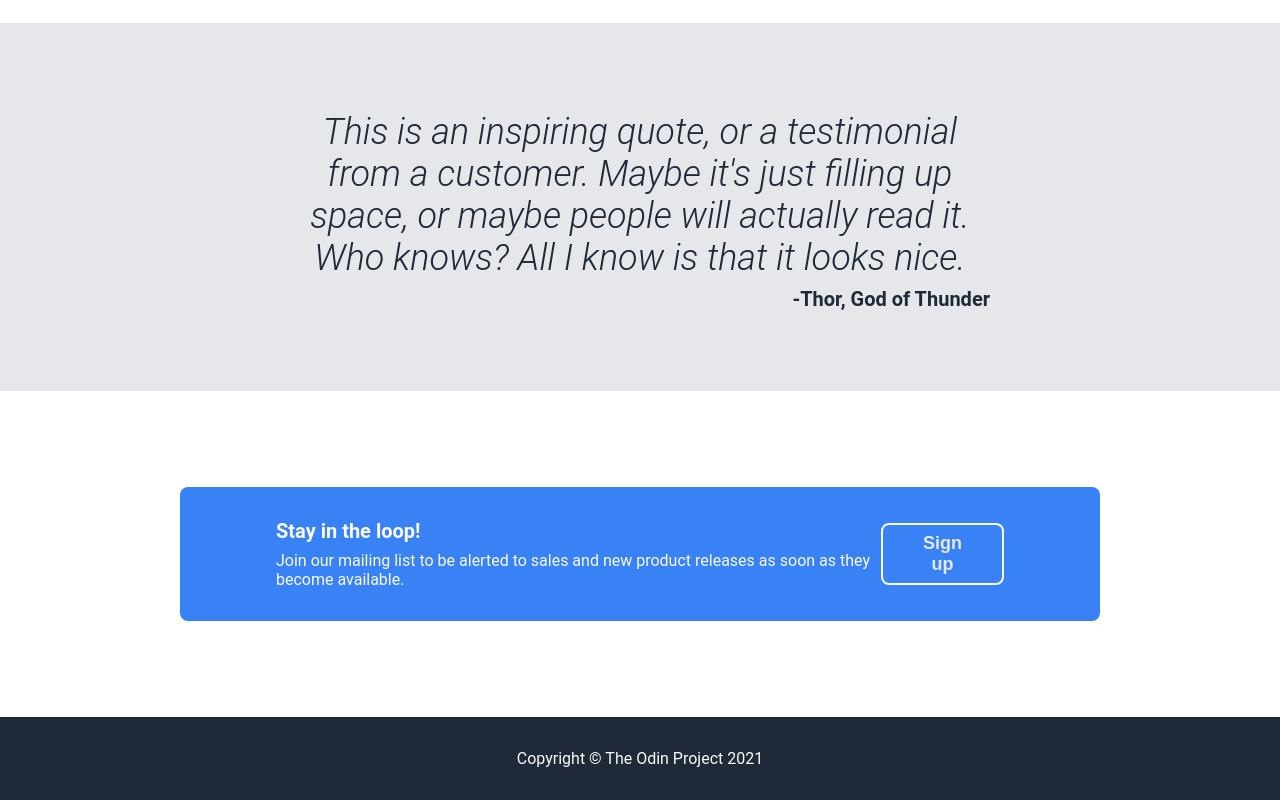
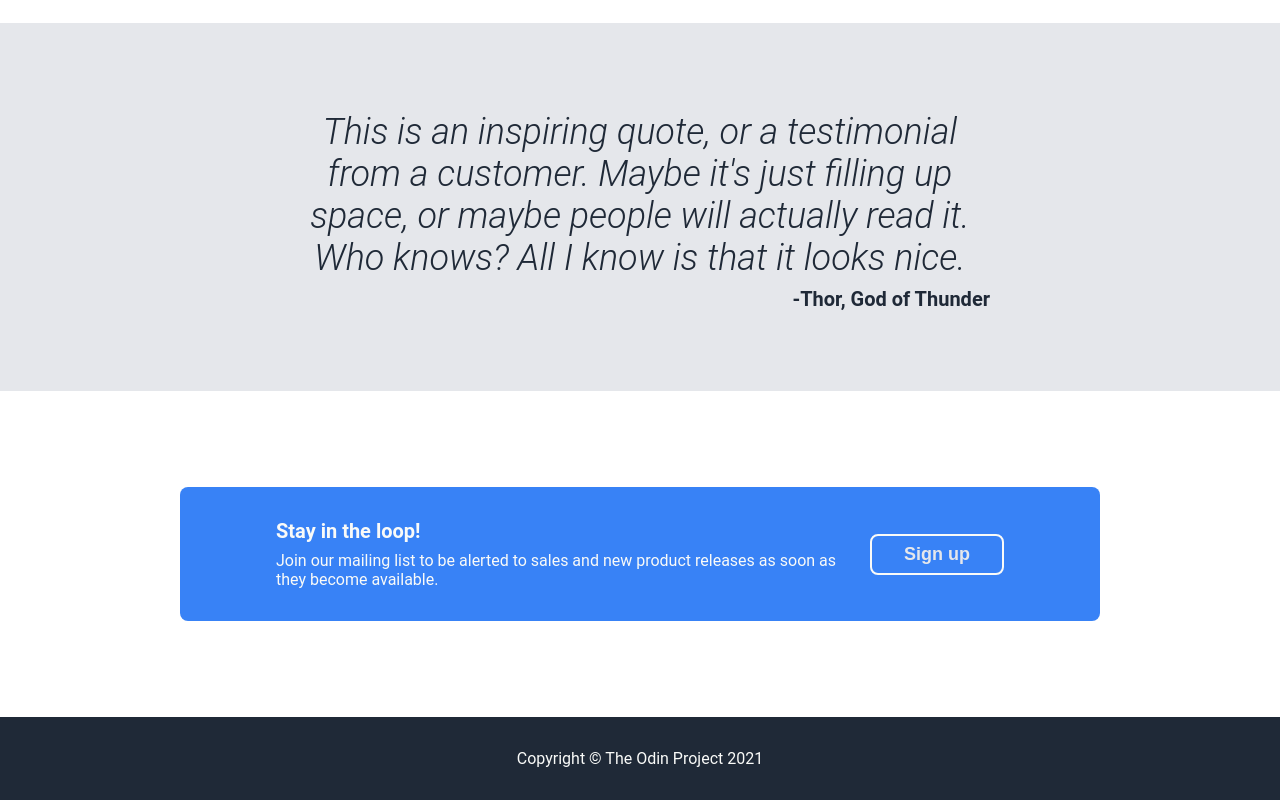
Before and after one commit to capra-irata/odin-landing-page, a plain HTML site: page index.html in a window 1280 px wide. Shown: the part 918-1718 px from the top of the page. Drawn offline with Linux system fonts and the light colour scheme.

Commit message:
Clean up layout of .call-to-action children
Prevent "sign up" button from shrinking and add margin between left-
aligned text and button.

```diff
--- a/style.css
+++ b/style.css
@@ -166,11 +166,12 @@ button {
 }
 
 .call-to-action p {
-  margin: 8px 0px 0px 0px;
+  margin: 8px 32px 0px 0px;
 }
 
 .call-to-action button {
   border: 2px solid #F9FAF8;
+  flex: none;
 }
 
 .footer {
```
